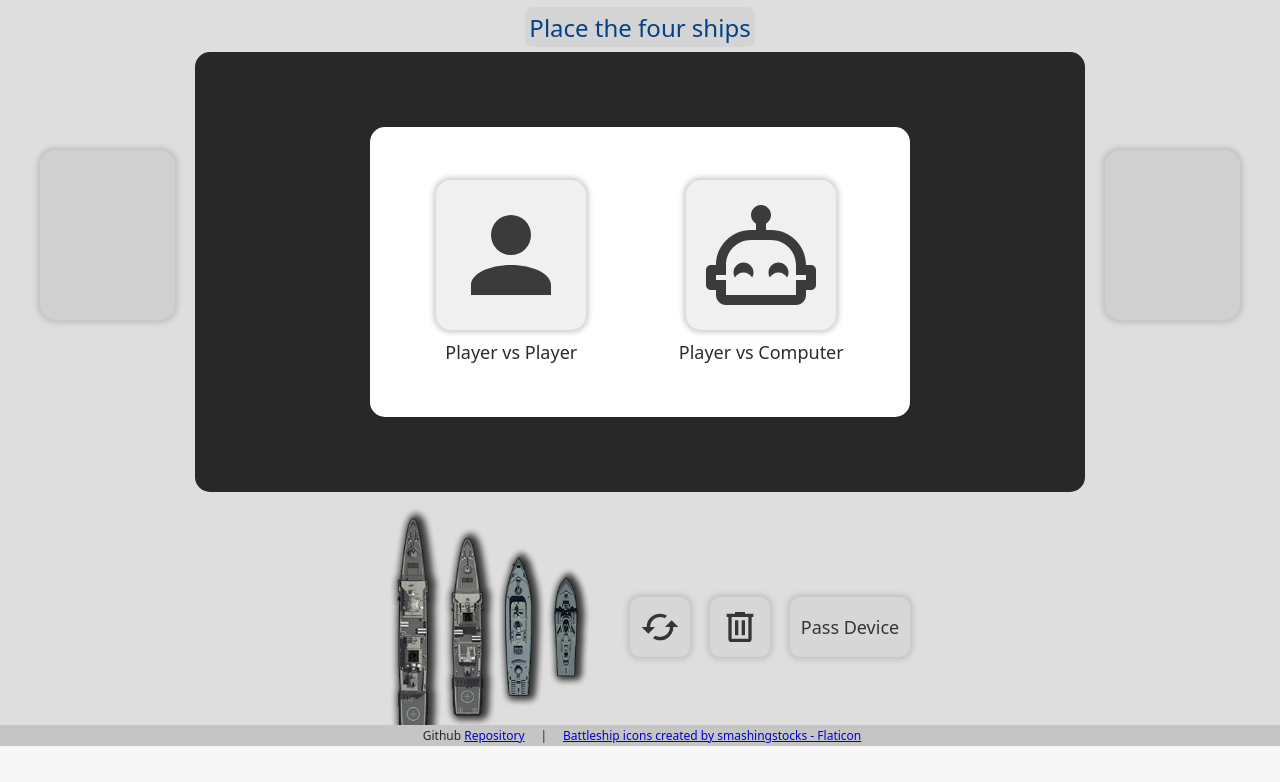
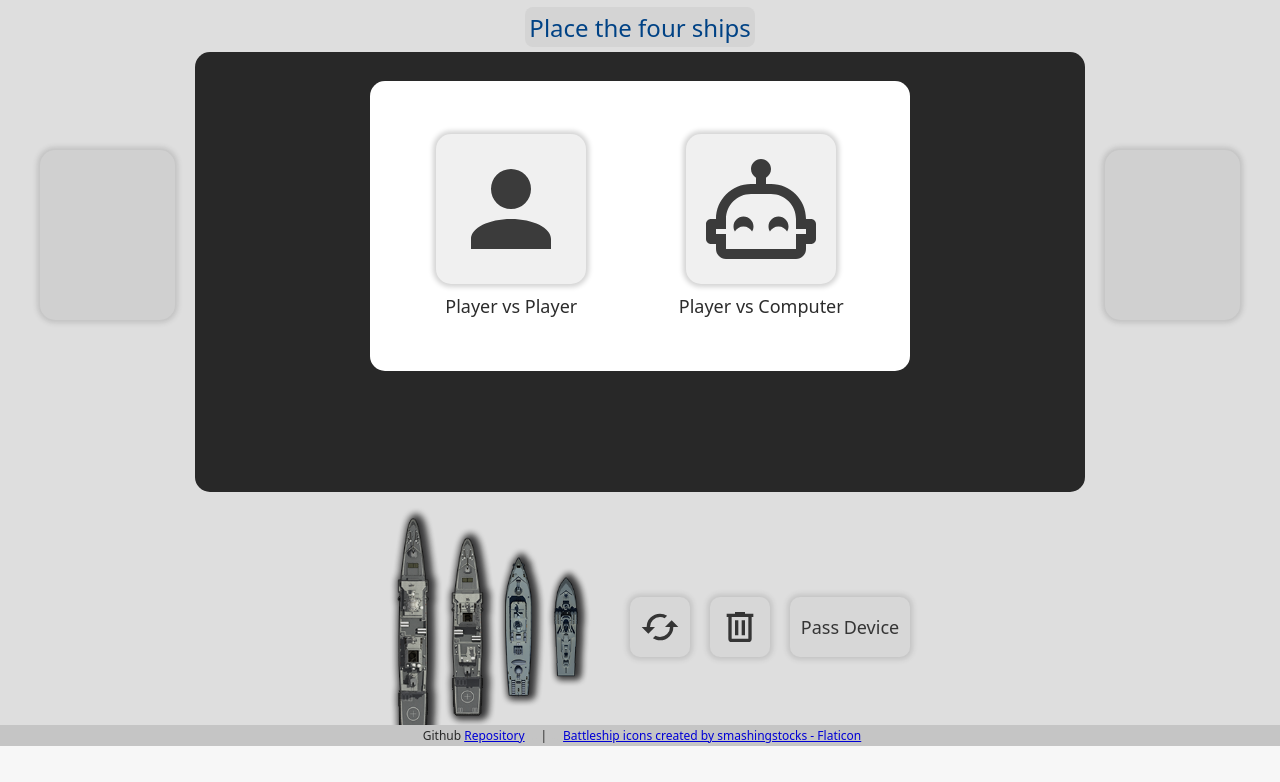
Before and after one commit to jml-student/battleship, a website with bundled scripts: page index.html in a window 1280 px wide. Shown: the part 54-836 px from the top of the page. Built offline with nearby package versions, Linux system fonts and the light colour scheme.

Commit message:
Improve dialog position

```diff
--- a/src/dom.js
+++ b/src/dom.js
@@ -34,16 +34,10 @@ export function $$(el) {
 
 export function showDialog() {
     const dialog = $('.init-dialog')
-    const grids = $('.grids')
-    const rect = grids.getBoundingClientRect()
-    const centerX = rect.left + (rect.width / 2)
-    const centerY = rect.top + (rect.height / 2)
     const title = $('.title')
 
     dialog.showModal()
     dialog.style.display = 'block'
-    dialog.style.left = `${centerX - (dialog.offsetWidth / 2)}px`
-    dialog.style.top = `${centerY - (dialog.offsetHeight / 2)}px`
 
     title.textContent = 'Place the four ships'
 }
--- a/style.css
+++ b/style.css
@@ -26,10 +26,14 @@ body {
 .init-dialog {
     height: 250px;
     width: 500px;
+    display: flex;
+    justify-content: space-around;
+    align-items: center;
+    position: fixed;
+    top: 35%;
+    left: 50%;
+    transform: translate(-50%, -50%);
     padding: 20px;
-    position: relative;
-    top: 20%;
-    left: 34%;
     border-radius: 15px;
     outline: none;
     border: none;
@@ -272,3 +276,8 @@ footer {
     box-shadow: #9b9b9b 0px 0px 8px 1px;
     color: var(--black);
 }
+
+.cell:hover {
+    opacity: 80%;
+    cursor: cell;
+}
```
